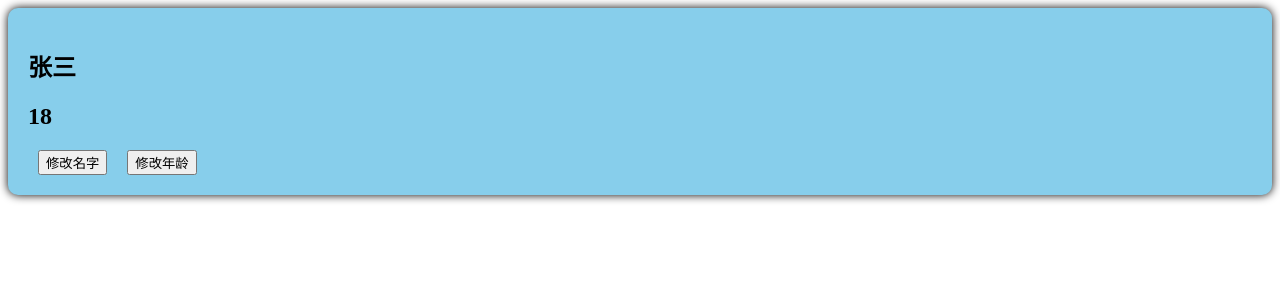
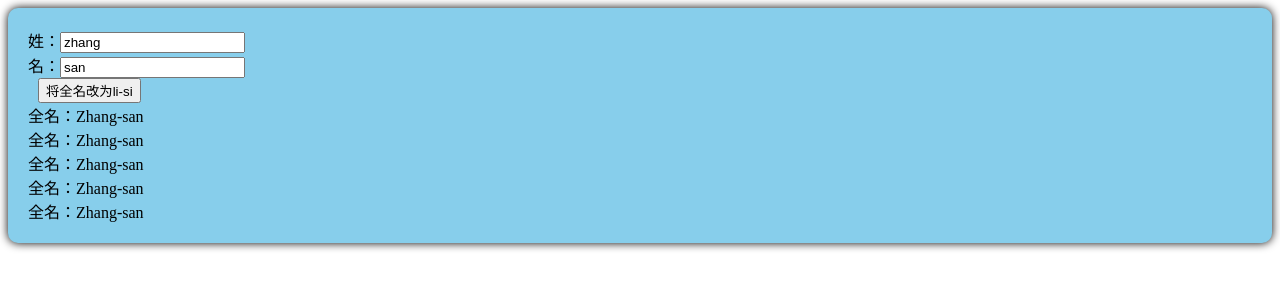
Before and after one commit to rourou668/hello_vue3, a Vue app: page / in a window 1280 px wide. Shown: the top 300 px of the page. Built offline with nearby package versions, Linux system fonts and the light colour scheme; the HTML template or start-up script is replaced by a standard one.

Commit message:
11_computed计算属性

```diff
--- a/src/components/Person.vue
+++ b/src/components/Person.vue
@@ -1,44 +1,67 @@
+<!-- 官网建议：计算属性的返回值应该被视为只读的，并且永远不应该被更改,应该更新它所依赖的源状态以触发新的计算 -->
 <script lang="ts" setup>
-import { reactive, toRefs, toRef } from 'vue'
-
 defineOptions({
   name: 'Person123',
 })
 
-//数据
-let person = reactive({
-  name: '张三',
-  age: 18,
+import { ref, computed } from 'vue'
+
+// 数据
+let firstName = ref('zhang')
+let lastName = ref('san')
+
+// 计算属性（有缓存）
+// 这么定义的fullName是一个计算属性，且是只读的(修改姓名会重新计算，重新return)
+// let fullName = computed(() => {
+//   console.log(1)
+//   return firstName.value.slice(0, 1).toUpperCase() + firstName.value.slice(1) + '-' + lastName.value
+// })
+
+// 这么定义的fullName是一个计算属性，且可读可写的
+let fullName = computed({
+  get() {
+    return (
+      firstName.value.slice(0, 1).toUpperCase() + firstName.value.slice(1) + '-' + lastName.value
+    )
+  },
+  set(val) {
+    const [str1, str2] = val.split('-')
+    firstName.value = str1!
+    lastName.value = str2!
+  },
 })
 
-//解构赋值
-// let { name, age } = person
-//相当于把person.name赋值给name,创建了一个新变量。此时，person.name是响应式数据
-
-let { name, age } = toRefs(person)
-//此时，name、age为响应式数据
-console.log(name)
-console.log(age)
-
-let nl = toRef(person, 'age')
-console.log(nl.value)
-
-//方法
-function changeName() {
-  name.value += '~'
-  // console.log(name, person.name)
-}
-function changeAge() {
-  age.value += 1
+// 方法（无缓存）
+function changeFullName() {
+  fullName.value = 'li-si'
 }
 </script>
 
 <template>
   <div class="person">
-    <h2>{{ person.name }}</h2>
-    <h2>{{ person.age }}</h2>
-    <button @click="changeName">修改名字</button>
-    <button @click="changeAge">修改年龄</button>
+    <!-- v-bind:可以直接简写成: -->
+    <!-- v-bind:是单向绑定，只能从数据流向页面，不能从页面流向数据 -->
+    <!-- 姓；<input type="text" v-bind:value="firstname" /><br /> -->
+
+    <!-- v-model:value可以直接简写成v-model= -->
+    <!-- v-model是双向绑定，数据可以流向页面，页面可以流向数据 -->
+    姓：<input type="text" v-model="firstName" /><br />
+    名：<input type="text" v-model="lastName" /><br />
+
+    <button @click="changeFullName">将全名改为li-si</button><br />
+
+    <!-- 屎来的，写这么长是要干什么 -->
+    <!-- 全名：<span>{{ firstName.slice(0, 1).toUpperCase() + firstName.slice(1) }}-{{ lastName }}</span><br /> -->
+    全名：<span>{{ fullName }}</span>
+    <br />
+    全名：<span>{{ fullName }}</span>
+    <br />
+    全名：<span>{{ fullName }}</span>
+    <br />
+    全名：<span>{{ fullName }}</span>
+    <br />
+    全名：<span>{{ fullName }}</span>
+    <br />
   </div>
 </template>
 
```
